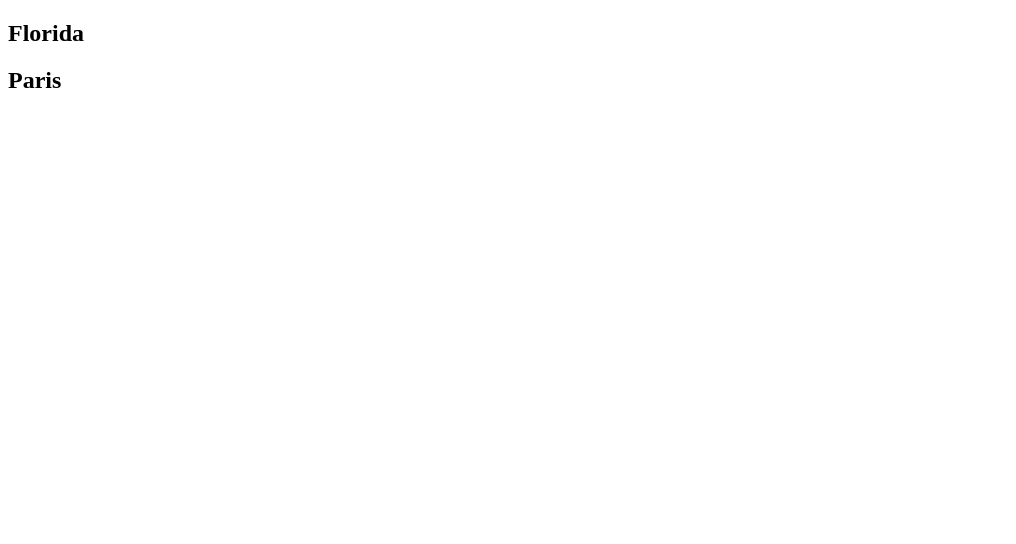
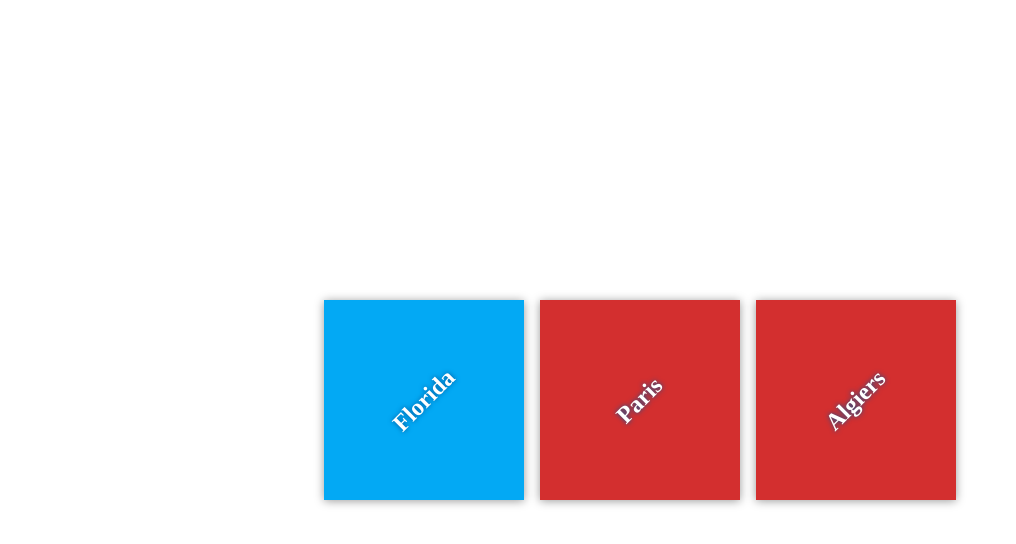
Before and after one commit to ZiedMakh/my-travel-plans, a plain HTML site: page index.html in a window 1280 px wide. Shown: the whole page, without its empty margins (0-1016 px from the left). Drawn offline with Linux system fonts and the light colour scheme; files that its build step writes are made by us from their sources.

Commit message:
adding Algiers to destinations

```diff
--- a/app.css
+++ b/app.css
@@ -0,0 +1,58 @@
+html {
+    box-sizing: border-box;
+    height: 100%;
+}
+
+*,
+*::before,
+*::after {
+    box-sizing: inherit;
+}
+
+body {
+    display: flex;
+    margin: 0;
+    height: 100%;
+}
+
+.container {
+    margin: auto;
+    padding: 1em;
+    width: 80%;
+}
+
+.destination-container {
+    display: flex;
+    flex-flow: wrap;
+    justify-content: center;
+}
+
+.destination {
+    background: #03a9f4;
+    box-shadow: 0 1px 9px 0 rgba(0, 0, 0, 0.4);
+    color: white;
+    margin: 0.5em;
+    min-height: 200px;
+    flex: 0 1 200px;
+    display: flex;
+    justify-content: center;
+    align-items: center;
+    text-align: center;
+}
+
+h2 {
+    margin: 0;
+    transform: rotate(-45deg);
+    text-shadow: 0 0 5px #01579b;
+}
+
+#florida {
+    background-color: #03a9f4;
+}
+
+#paris {
+    background-color: #d32f2f;
+}
+#Algiers {
+    background-color: #d32f2f;
+}
--- a/index.html
+++ b/index.html
@@ -17,6 +17,9 @@
             <div class="destination" id="paris">
                 <h2>Paris</h2>
             </div>
+            <div class="destination" id="Algiers">
+                <h2>Algiers</h2>
+            </div>
         </div>
     </div>
 
```
